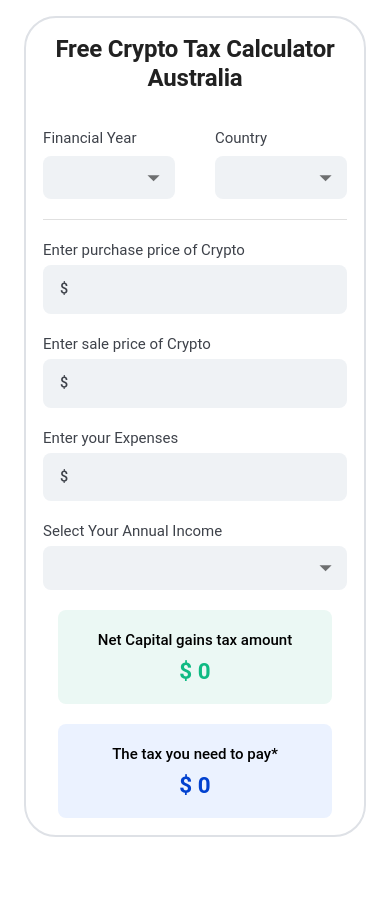
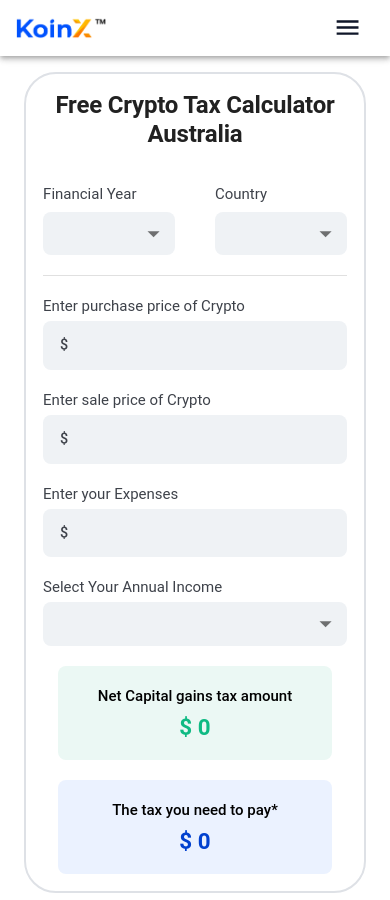
Before and after one commit to malay44/crpyto_tax_calculator, a Next.js app: page / in a window 390 px wide. Before the commit the page ends 844 px from the top, so only its background shows below. Built offline with nearby package versions, Linux system fonts and the light colour scheme.

Commit message:
Add Navbar component to layout and update responsive design

```diff
--- a/app/layout.tsx
+++ b/app/layout.tsx
@@ -1,5 +1,6 @@
 import type { Metadata } from 'next'
 import ThemeRegistry from './themeRegistry'
+import Navbar from '@/components/Navbar'
 
 export const metadata: Metadata = {
   title: 'Crypto Tax Calculator App',
@@ -10,9 +11,12 @@
   const { children } = props;
   return (
     <html lang="en">
-      <body>
-        <ThemeRegistry options={{ key: 'mui' }}>{children}</ThemeRegistry>
-      </body>
+      <ThemeRegistry options={{ key: 'mui' }}>
+        <body>
+          <Navbar />
+          {children}
+        </body>
+      </ThemeRegistry>
     </html>
   );
 }
--- /dev/null
+++ b/components/Navbar.tsx
@@ -0,0 +1,185 @@
+'use client';
+// import * as React from 'react';
+// import AppBar from '@mui/material/AppBar';
+// import Box from '@mui/material/Box';
+// import Toolbar from '@mui/material/Toolbar';
+// import IconButton from '@mui/material/IconButton';
+// import Typography from '@mui/material/Typography';
+// import Menu from '@mui/material/Menu';
+// import MenuIcon from '@mui/icons-material/Menu';
+// import Container from '@mui/material/Container';
+// import Button from '@mui/material/Button';
+// import MenuItem from '@mui/material/MenuItem';
+// import koinXlogo from '@/public/KoinX_Logo.png';
+// import Image from 'next/image';
+
+// const pages = ['Products', 'Pricing', 'Blog'];
+
+// function ResponsiveAppBar() {
+//     const [anchorElNav, setAnchorElNav] = React.useState<null | HTMLElement>(null);
+
+//     const handleOpenNavMenu = (event: React.MouseEvent<HTMLElement>) => {
+//         setAnchorElNav(event.currentTarget);
+//     };
+
+//     const handleCloseNavMenu = () => {
+//         setAnchorElNav(null);
+//     };
+
+//     return (
+//         <AppBar position="static">
+//             <Container maxWidth="xl" sx={{ backgroundColor: 'white', color: 'gray.dark' }}>
+//                 <Toolbar disableGutters>
+//                     <Image src={koinXlogo} alt="KoinX Logo" width={90} />
+//                     <Box sx={{ flexGrow: 1, display: { xs: 'flex', md: 'none' } }}>
+//                         <IconButton
+//                             size="large"
+//                             aria-label="account of current user"
+//                             aria-controls="menu-appbar"
+//                             aria-haspopup="true"
+//                             onClick={handleOpenNavMenu}
+//                             color="inherit"
+//                         >
+//                             <MenuIcon />
+//                         </IconButton>
+//                         <Menu
+//                             id="menu-appbar"
+//                             anchorEl={anchorElNav}
+//                             anchorOrigin={{
+//                                 vertical: 'bottom',
+//                                 horizontal: 'left',
+//                             }}
+//                             keepMounted
+//                             transformOrigin={{
+//                                 vertical: 'top',
+//                                 horizontal: 'left',
+//                             }}
+//                             open={Boolean(anchorElNav)}
+//                             onClose={handleCloseNavMenu}
+//                             sx={{
+//                                 display: { xs: 'block', md: 'none' },
+//                             }}
+//                         >
+//                             {pages.map((page) => (
+//                                 <MenuItem key={page} onClick={handleCloseNavMenu}>
+//                                     <Typography textAlign="center">{page}</Typography>
+//                                 </MenuItem>
+//                             ))}
+//                         </Menu>
+//                     </Box>
+//                     <Box sx={{ flexGrow: 1, display: { xs: 'none', md: 'flex' } }}>
+//                         {pages.map((page) => (
+//                             <Button
+//                                 key={page}
+//                                 onClick={handleCloseNavMenu}
+//                                 sx={{ my: 2, color: 'inherit', display: 'block' }}
+//                             >
+//                                 {page}
+//                             </Button>
+//                         ))}
+//                     </Box>
+//                     <Box sx={{ flexGrow: 0 }}>
+//                         hehe
+//                     </Box>
+//                 </Toolbar>
+//             </Container>
+//         </AppBar>
+//     );
+// }
+// export default ResponsiveAppBar;
+
+import * as React from 'react';
+import AppBar from '@mui/material/AppBar';
+import Box from '@mui/material/Box';
+import Toolbar from '@mui/material/Toolbar';
+import IconButton from '@mui/material/IconButton';
+import Typography from '@mui/material/Typography';
+import Menu from '@mui/material/Menu';
+import MenuIcon from '@mui/icons-material/Menu';
+import Container from '@mui/material/Container';
+import Avatar from '@mui/material/Avatar';
+import Button from '@mui/material/Button';
+import Tooltip from '@mui/material/Tooltip';
+import MenuItem from '@mui/material/MenuItem';
+import AdbIcon from '@mui/icons-material/Adb';
+import koinXlogo from '@/public/KoinX_Logo.png';
+import Image from 'next/image';
+
+const pages = ["Features", "Exchanges", "How it Works?", "Blog", "About us"];
+
+function ResponsiveAppBar() {
+  const [anchorElNav, setAnchorElNav] = React.useState<null | HTMLElement>(null);
+
+  const handleOpenNavMenu = (event: React.MouseEvent<HTMLElement>) => {
+    setAnchorElNav(event.currentTarget);
+  };
+
+  const handleCloseNavMenu = () => {
+    setAnchorElNav(null);
+  };
+
+  return (
+    <AppBar position="static">
+      <Container maxWidth="xl" sx={{
+        backgroundColor: 'white',
+        color: 'gray.dark',
+        fontSize: 23
+      }}>
+        <Toolbar disableGutters>
+          <Image src={koinXlogo} alt="KoinX Logo" width={90} />
+          <p style={{ flexGrow: 1 }}></p>
+
+          {/* Options on the right */}
+          <Box sx={{ display: 'flex', alignItems: 'center' }}>
+            <Box sx={{ display: { xs: 'none', md: 'flex' } }}>
+              {pages.map((page) => (
+                <Button key={page} onClick={handleCloseNavMenu} sx={{ mx: 2, color: 'inherit' }}>
+                    <Typography variant='body2' fontWeight={600} textAlign="center">{page}</Typography>
+                </Button>
+              ))}
+            </Box>
+
+            <Box sx={{ display: { xs: 'flex', md: 'none' } }}>
+              <IconButton
+                size="large"
+                aria-label="account of current user"
+                aria-controls="menu-appbar"
+                aria-haspopup="true"
+                onClick={handleOpenNavMenu}
+                color="inherit"
+              >
+                <MenuIcon />
+              </IconButton>
+              <Menu
+                id="menu-appbar"
+                anchorEl={anchorElNav}
+                anchorOrigin={{
+                  vertical: 'bottom',
+                  horizontal: 'left',
+                }}
+                keepMounted
+                transformOrigin={{
+                  vertical: 'top',
+                  horizontal: 'left',
+                }}
+                open={Boolean(anchorElNav)}
+                onClose={handleCloseNavMenu}
+                sx={{
+                  display: { xs: 'block', md: 'none' },
+                }}
+              >
+                {pages.map((page) => (
+                  <MenuItem key={page} onClick={handleCloseNavMenu}>
+                    <Typography textAlign="center">{page}</Typography>
+                  </MenuItem>
+                ))}
+              </Menu>
+            </Box>
+          </Box>
+        </Toolbar>
+      </Container>
+    </AppBar>
+  );
+}
+
+export default ResponsiveAppBar;
```
Also changed, not shown: public/KoinX_Logo.png (added).
